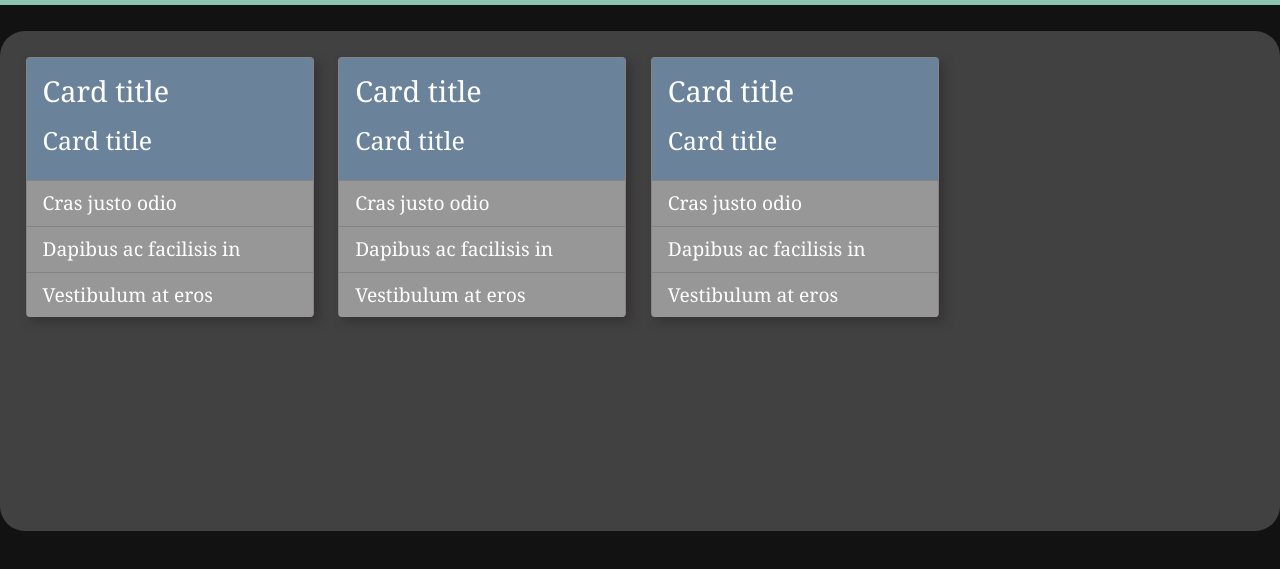
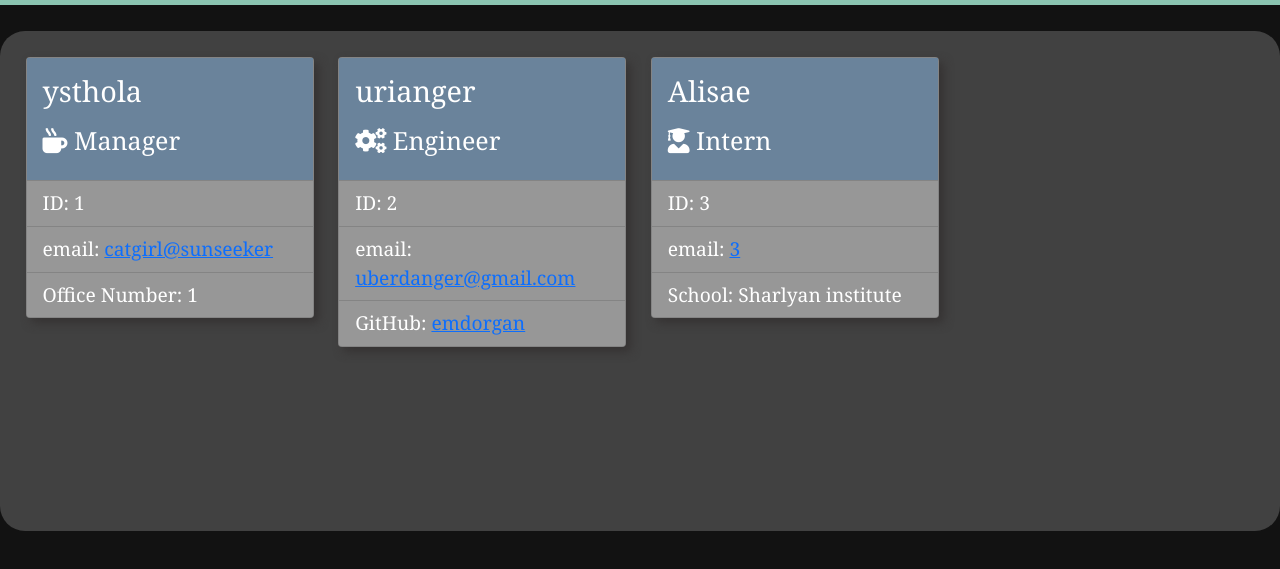
Before and after one commit to emdorgan/team-profile-generator, a website: page src/index.html in a window 1280 px wide. Shown: the part 59-628 px from the top of the page. Drawn offline with nearby package versions, Linux system fonts and the light colour scheme.

Commit message:
Minor changes made to the distribution/source folders. Set up exception test for id value which fails

```diff
--- a/src/index.html
+++ b/src/index.html
@@ -1,4 +1,5 @@
-<!DOCTYPE html>
+
+    <!DOCTYPE html>
 <html lang="en">
 <head>
     <!-- This is a SAMPLE HTML file, used to determine the CSS and the card template which will be rendered in javascript -->
@@ -24,40 +25,38 @@
     <div class="container-custom">
         <div class="card custom-card" style="width: 18rem;">
             <div class="card-body custom-cb">
-              <h5 class="card-title">Card title</h5>
-              <h5 class="card-title custom-role">Card title</h5>
+                <h5 class="card-title">ysthola</h5>
+                <h5 class="card-title custom-role"><i class="fas fa-mug-hot"></i> Manager</h5>
             </div>
             <ul class="list-group list-group-flush">
-              <li class="list-group-item">Cras justo odio</li>
-              <li class="list-group-item">Dapibus ac facilisis in</li>
-              <li class="list-group-item">Vestibulum at eros</li>
+                <li class="list-group-item">ID: 1</li>
+                <li class="list-group-item">email: <a href="mailto:catgirl@sunseeker">catgirl@sunseeker</a></li>
+                <li class="list-group-item">Office Number: 1</li>
             </ul>
-
         </div>
         <div class="card custom-card" style="width: 18rem;">
             <div class="card-body custom-cb">
-              <h5 class="card-title">Card title</h5>
-              <h5 class="card-title custom-role">Card title</h5>
+                <h5 class="card-title">urianger</h5>
+                <h5 class="card-title custom-role"><i class="fas fa-cogs"></i> Engineer</h5>
             </div>
             <ul class="list-group list-group-flush">
-              <li class="list-group-item">Cras justo odio</li>
-              <li class="list-group-item">Dapibus ac facilisis in</li>
-              <li class="list-group-item">Vestibulum at eros</li>
+                <li class="list-group-item">ID: 2</li>
+                <li class="list-group-item">email: <a href="mailto:uberdanger@gmail.com">uberdanger@gmail.com</a></li>
+                <li class="list-group-item">GitHub: <a href="https://github.com/emdorgan">emdorgan</a></li>
             </ul>
-
         </div>
         <div class="card custom-card" style="width: 18rem;">
             <div class="card-body custom-cb">
-              <h5 class="card-title">Card title</h5>
-              <h5 class="card-title custom-role">Card title</h5>
+                <h5 class="card-title">Alisae</h5>
+                <h5 class="card-title custom-role"><i class="fas fa-user-graduate"></i> Intern</h5>
             </div>
             <ul class="list-group list-group-flush">
-              <li class="list-group-item">Cras justo odio</li>
-              <li class="list-group-item">Dapibus ac facilisis in</li>
-              <li class="list-group-item">Vestibulum at eros</li>
+                <li class="list-group-item">ID: 3</li>
+                <li class="list-group-item">email: <a href="mailto:3">3</a></li>
+                <li class="list-group-item">School: Sharlyan institute</li>
             </ul>
+        </div>
 
-        </div>
     </div>
     <!-- Bootstrap script link -->
     <script src="https://cdn.jsdelivr.net/npm/bootstrap@5.1.1/dist/js/bootstrap.bundle.min.js" integrity="sha384-/bQdsTh/da6pkI1MST/rWKFNjaCP5gBSY4sEBT38Q/9RBh9AH40zEOg7Hlq2THRZ" crossorigin="anonymous"></script>
--- a/src/style.css
+++ b/src/style.css
@@ -34,7 +34,7 @@ body{
   color: white;
   box-shadow: 5px 5px 10px rgb(54, 51, 51);
   font-size: 1.2em;
-  height: 260px;
+  height: fit-content;
   margin-right: 2%;
   margin-bottom: 2%;
 }
```
Also changed, not shown: generateHTML.js (+5 -6 lines), tests/employee.test.js (+5 -0 lines), README.md, dist/index.html, dist/style.css.
